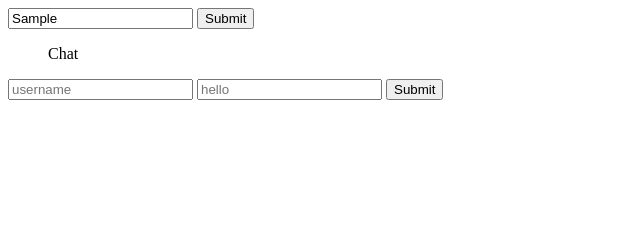
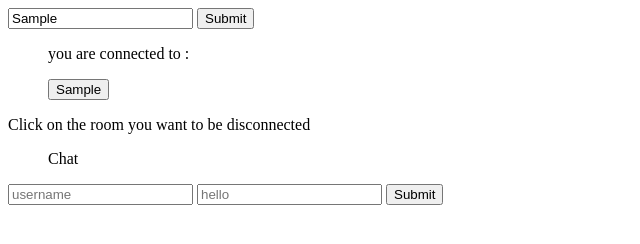
Before and after one commit to arnaud18o5/WebSockets, a website: page public/index.html in a window 1280 px wide. Both pictures are taken after typing "Sample" into the empty fields and a click on the input 225 px from the left and 18 px from the top of the page. Shown: the whole page, without its empty margins (0-640 px from the left). Drawn offline with nearby package versions, Linux system fonts and the light colour scheme; no server answers.

Commit message:
possibility to disconnect room

```diff
--- a/public/chat.js
+++ b/public/chat.js
@@ -4,11 +4,49 @@ const socket = io();
 const channel = 'chat message';
 const changeRoom = 'change room';
 
+
+
 document.getElementById('room-select').addEventListener('submit', (event) => {
+    const ID = document.querySelectorAll('*[id]');
     event.preventDefault();
     const roomName = document.getElementById('rooms');
-    socket.emit(changeRoom, roomName.value);
+    let test = 0;
+    ID.forEach((e) => {
+            console.log(e.id);
+            if(e.id === roomName.value){
+                test = 1;
+                console.log(test);
+            }
+        })
+    console.log(test);
+    if(test === 0){
+        socket.emit(changeRoom, roomName.value);
+        const item = document.createElement('li');
+        item.id = roomName.value;
+        const button = document.createElement('button');
+        button.innerHTML = roomName.value;
+        button.onclick = () => {deleteRoom(button.innerHTML)};
+        item.appendChild(button);
+        const list = document.getElementById('rooms-list');
+        list.appendChild(item);
+        list.scrollTop = list.scrollHeight;
+    }
+    else{
+        window.alert("You can't use this room");
+    }
 })
+
+const deleteRoom = (room) => {
+    console.log("try to delete room ", room);
+    const inp = document.getElementById('rooms');
+    const list = document.getElementById('rooms-list');
+    const element = document.getElementById(room);
+    list.removeChild(element);
+    if (inp.value === room){
+        inp.value = '';
+    }
+    socket.emit('disconnect room', room);
+}
 
 document.getElementById('message-form').addEventListener('submit', (event) => {
   event.preventDefault();
--- a/public/index.html
+++ b/public/index.html
@@ -13,11 +13,16 @@
         #messages { list-style-type: none; margin: 0; padding: 0; max-height: calc(100vh - 50px) !important; overflow: auto; }
         #messages li { padding: 5px 10px; }
         #messages li:nth-child(odd) { background: #eee; }
+        #rooms-list li {display: inline}
     </style>
     <form action="#" id="room-select">
         <input type="text" id="rooms">
         <input type="submit">
     </form>
+    <ul id="rooms-list">
+        <p>you are connected to :</p>
+    </ul>
+    <p>Click on the room you want to be disconnected</p>
     <ul id="chat">
         <p>Chat </p>
     </ul>
```
Also changed, not shown: app.js (+7 -1 lines).
